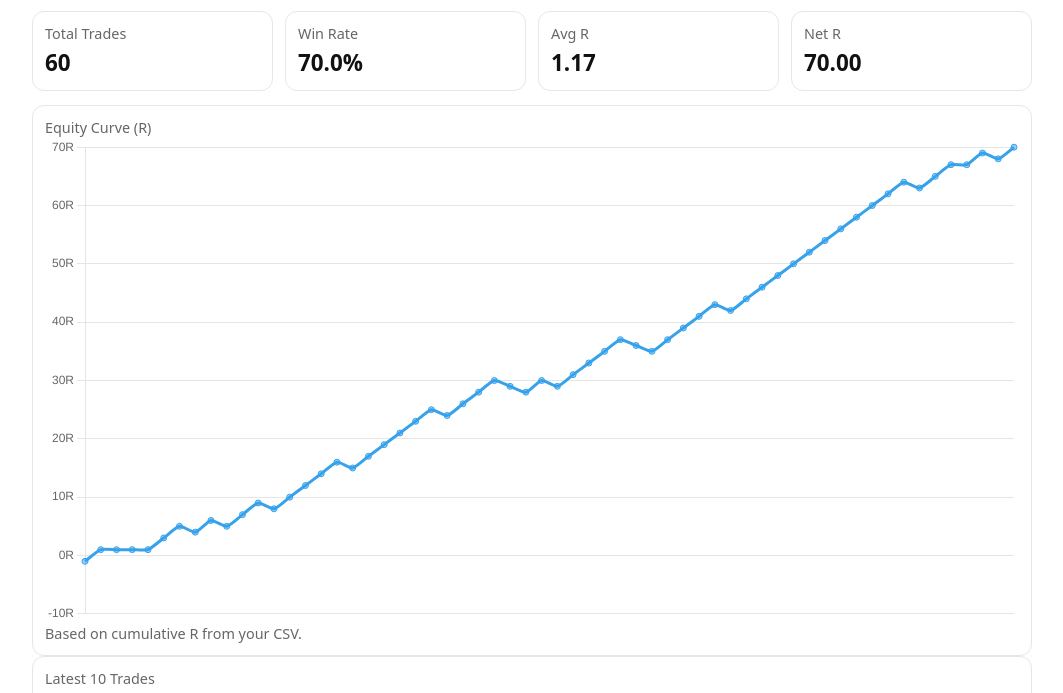
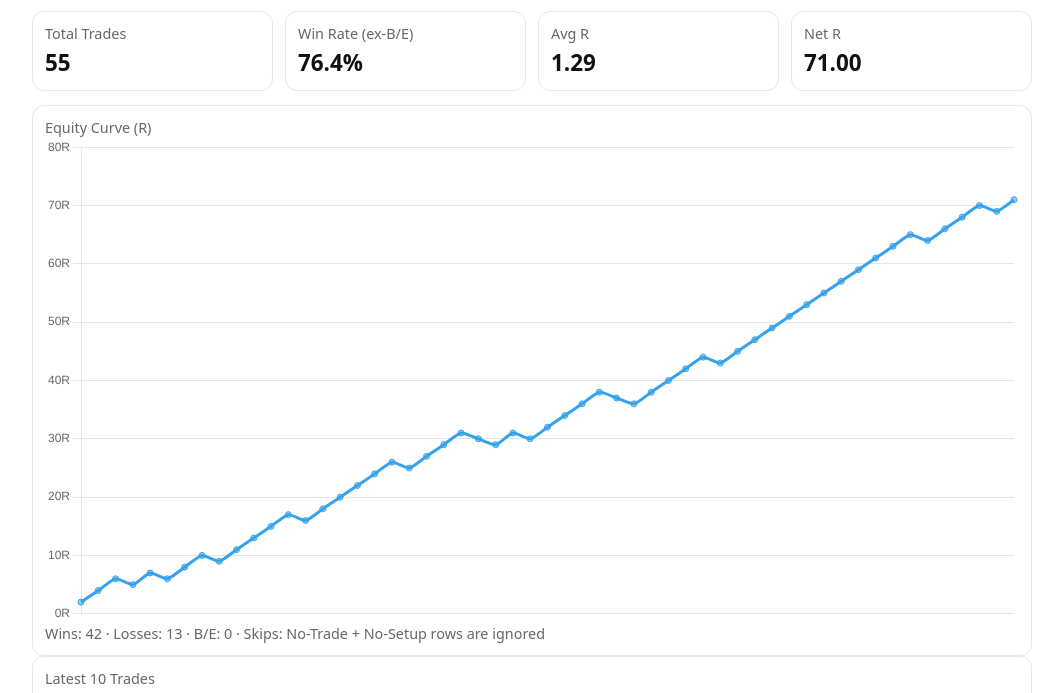
Before and after one commit to bigdog0303/Trade-Dashboard, a plain HTML site: page index.html in a window 1280 px wide. Shown: the part 52-745 px from the top of the page, without its empty margins (108-1171 px from the left). Drawn offline with nearby package versions, Linux system fonts and the light colour scheme.

Commit message:
Update index.html

```diff
--- a/index.html
+++ b/index.html
@@ -23,7 +23,7 @@
   th,td{border-bottom:1px solid var(--line);padding:8px 6px;text-align:left;font-size:.92rem}
   th{font-weight:700}
   .empty{padding:12px;border:1px dashed var(--line);border-radius:12px;color:var(--muted)}
-  .ok{color:#22c55e}.bad{color:#ef4444}
+  .ok{color:#22c55e}.bad{color:#ef4444}.be{color:#a3a3a3}
   canvas{width:100%;max-width:100%;height:240px}
 </style>
 </head>
@@ -36,7 +36,7 @@
 
   <div class="grid">
     <div class="card"><div class="k">Total Trades</div><div class="v" id="k-total">–</div></div>
-    <div class="card"><div class="k">Win Rate</div><div class="v" id="k-winrate">–</div></div>
+    <div class="card"><div class="k">Win Rate (ex-B/E)</div><div class="v" id="k-winrate">–</div></div>
     <div class="card"><div class="k">Avg R</div><div class="v" id="k-avgR">–</div></div>
     <div class="card"><div class="k">Net R</div><div class="v" id="k-netR">–</div></div>
   </div>
@@ -44,7 +44,7 @@
   <div class="card">
     <div class="k">Equity Curve (R)</div>
     <canvas id="eq"></canvas>
-    <div class="muted">Based on cumulative R from your CSV.</div>
+    <div class="muted" id="note"></div>
   </div>
 
   <div class="card">
@@ -53,101 +53,112 @@
   </div>
 
   <div id="empty" class="empty" style="display:none">
-    Add a <code>data.csv</code> (Export from Excel). First row should be headers including at least
-    <code>Date, Result, R</code>. Optional: <code>Pair, Setup, Week, Notes</code>.
+    Add a <code>data.csv</code> with headers including at least <code>Date, Result, R</code>.
+    Optional headers like <code>Filter, Pair, Setup, Week, Notes</code> are ignored unless present.
   </div>
 </main>
 
 <script src="https://cdn.jsdelivr.net/npm/chart.js@4.4.0/dist/chart.umd.min.js"></script>
 <script>
-/* --- Robust CSV + date parsing --- */
+/* ========= CONFIG ========= */
+const CFG = {
+  includeBreakEvenInTotal: true,   // set to false to exclude B/E from Total Trades
+};
+/* ========================= */
+
 function parseCSV(text){
-  // Split respecting quotes
   const lines = text.replace(/\r/g,'').trim().split('\n');
   const rows = lines.map(line=>{
     const out=[]; let cur=''; let q=false;
     for(let i=0;i<line.length;i++){
       const c=line[i];
-      if(c === '"'){ q = !q; continue; }
+      if(c === '"'){ q=!q; continue; }
       if(c === ',' && !q){ out.push(cur); cur=''; continue; }
       cur += c;
     }
     out.push(cur);
     return out.map(s=>s.trim());
   });
-
   if(!rows.length) return [];
 
-  // Header map (case-insensitive)
   const header = rows[0].map(h=>h.trim().toLowerCase());
   const idx = Object.fromEntries(header.map((h,i)=>[h,i]));
+  const col = names => { for (const n of names) if (idx[n] != null) return idx[n]; return -1; };
 
-  // Helper: get column safely (multiple possible names)
-  const col = (names) => {
-    for (const n of names) if (idx[n] != null) return idx[n];
-    return -1;
-  };
-
-  const iDate = col(['date']);
+  const iDate   = col(['date']);
   const iResult = col(['result','outcome']);
-  const iR = col(['r','rr','net r','netr']);
-  const iPair = col(['pair','symbol','asset']);
-  const iSetup = col(['setup','strategy','pattern']);
-  const iWeek = col(['week','week #','weekno','week number']);
-  const iNotes = col(['notes','note','comment','comments']);
+  const iR      = col(['r','rr','net r','netr']);
+  const iFilter = col(['filter']);  // optional
+  const iPair   = col(['pair','symbol','asset']);
+  const iSetup  = col(['setup','strategy','pattern']);
+  const iWeek   = col(['week','week #','weekno','week number']);
+  const iNotes  = col(['notes','note','comment','comments']);
 
   function parseDateFlexible(s){
     if(!s) return null;
     const t = s.trim();
-
-    // 1) 2025-11-05
     let m = t.match(/^(\d{4})-(\d{1,2})-(\d{1,2})$/);
-    if(m) return new Date(Number(m[1]), Number(m[2])-1, Number(m[3]));
-
-    // 2) 1/5/2025 or 11/05/25 (assume MM/DD if first <=12 else DD/MM)
+    if(m) return new Date(+m[1], +m[2]-1, +m[3]);
     m = t.match(/^(\d{1,2})\/(\d{1,2})\/(\d{2,4})$/);
     if(m){
-      let a=Number(m[1]), b=Number(m[2]), y=Number(m[3]); if(y<100) y+=2000;
-      const mm = (a<=12 && (b>12 || a<=12 && b<=31)) ? a : b;
+      let a=+m[1], b=+m[2], y=+m[3]; if(y<100) y+=2000;
+      const mm = (a<=12 && (b>12 || b<=31)) ? a : b;
       const dd = (mm===a) ? b : a;
       return new Date(y, mm-1, dd);
     }
-
-    // 3) 1-Apr-2025 / 01-Apr-2025 / 1 Apr 2025
     m = t.match(/^(\d{1,2})[-\s](Jan|Feb|Mar|Apr|May|Jun|Jul|Aug|Sep|Oct|Nov|Dec)[-\s](\d{2,4})$/i);
     if(m){
-      const dd = Number(m[1]);
+      const dd = +m[1];
       const mon = ['jan','feb','mar','apr','may','jun','jul','aug','sep','oct','nov','dec'].indexOf(m[2].toLowerCase());
-      let y = Number(m[3]); if(y<100) y+=2000;
+      let y = +m[3]; if(y<100) y+=2000;
       if(mon>=0) return new Date(y, mon, dd);
     }
-
-    // 4) Fallback native parser (last resort)
     const d = new Date(t);
     return isNaN(d) ? null : d;
   }
+  const cleanNum = x => parseFloat(String(x??'').replace(/[−–—]/g,'-').replace(',','.'));
 
+  // Parse rows
   const data = rows.slice(1).map(r=>{
     const dateStr = iDate>=0 ? r[iDate] : '';
-    const d = parseDateFlexible(dateStr);
-    const Rraw = iR>=0 ? r[iR] : '';
-    const R = parseFloat(String(Rraw).replace(',','.'));
-    const result = (iResult>=0 ? r[iResult] : '').trim().toLowerCase();
+    const dateObj = parseDateFlexible(dateStr);
+    const resultRaw = (iResult>=0 ? r[iResult] : '').toLowerCase();
+    const R = cleanNum(iR>=0 ? r[iR] : '');
+    const filterRaw = (iFilter>=0 ? r[iFilter] : '').toLowerCase();
+
     return {
-      dateStr, dateObj: d,
-      pair: iPair>=0 ? r[iPair] : '',
+      dateStr, dateObj,
+      pair:  iPair>=0  ? r[iPair]  : '',
       setup: iSetup>=0 ? r[iSetup] : '',
-      result,
-      R: Number.isFinite(R) ? R : NaN,
-      week: iWeek>=0 ? r[iWeek] : '',
+      week:  iWeek>=0  ? r[iWeek]  : '',
       notes: iNotes>=0 ? r[iNotes] : '',
+      resultRaw, filterRaw, R
     };
   }).filter(row=>{
-    // Keep rows that have a valid date AND a numeric R
-    return row.dateObj instanceof Date && !isNaN(row.dateObj) && Number.isFinite(row.R);
+    // keep only rows with a valid date
+    return row.dateObj instanceof Date && !isNaN(row.dateObj);
   });
 
   return data;
+}
+
+function classify(row){
+  // Skip explicit "No Trade" or Filter says "No Set up/Setup/Trade"
+  if(/no\s*trade/.test(row.resultRaw)) return 'skip';
+  if(/no\s*set\s*up|no\s*setup|no\s*trade/.test(row.filterRaw)) return 'skip';
+
+  // Normalize "3 Win" / "3 Loss"
+  if(/win/.test(row.resultRaw)) return 'win';
+  if(/loss|lose/.test(row.resultRaw)) return 'loss';
+  if(/break[-\s]?even|^be$|^b\/?e$/.test(row.resultRaw)) return 'be';
+
+  // Fallback to R sign if present
+  if(Number.isFinite(row.R)){
+    if(row.R>0) return 'win';
+    if(row.R<0) return 'loss';
+    return 'be';
+  }
+  return 'skip';
 }
 
 async function load(){
@@ -164,33 +175,42 @@ async function load(){
     return;
   }
 
-  const trades = parseCSV(csv);
-  if(!trades.length){
+  const rows = parseCSV(csv);
+  if(!rows.length){
     document.getElementById('empty').style.display='';
     document.getElementById('updated').textContent='Updated: '+new Date().toLocaleString();
     return;
   }
 
-  // Sort by date ascending
-  trades.sort((a,b)=> a.dateObj - b.dateObj);
+  const trades = rows.map(r => ({...r, cls: classify(r)}))
+                     .filter(r => r.cls !== 'skip')
+                     .sort((a,b)=> a.dateObj - b.dateObj);
+
+  const wins   = trades.filter(t=>t.cls==='win').length;
+  const losses = trades.filter(t=>t.cls==='loss').length;
+  const bes    = trades.filter(t=>t.cls==='be').length;
+
+  const netR = trades.reduce((s,t)=> s + (Number.isFinite(t.R)? t.R : 0), 0);
+  const avgR = trades.length ? (netR / trades.length) : 0;
+
+  const wrDenom = wins + losses; // exclude BE from win rate
+  const winrate = wrDenom ? (wins / wrDenom * 100) : 0;
+
+  const totalTrades = CFG.includeBreakEvenInTotal ? (wins + losses + bes) : (wins + losses);
 
   // KPIs
-  const total = trades.length;
-  const wins = trades.filter(t=> t.result.startsWith('win')).length;
-  const netR = trades.reduce((s,t)=> s + t.R, 0);
-  const avgR = netR / total;
-  const winrate = (wins / total) * 100;
-
-  document.getElementById('k-total').textContent = total;
+  document.getElementById('k-total').textContent   = totalTrades;
   document.getElementById('k-winrate').textContent = winrate.toFixed(1)+'%';
-  document.getElementById('k-avgR').textContent = avgR.toFixed(2);
-  document.getElementById('k-netR').textContent = netR.toFixed(2);
-  document.getElementById('updated').textContent='Updated: '+new Date().toLocaleString();
+  document.getElementById('k-avgR').textContent    = avgR.toFixed(2);
+  document.getElementById('k-netR').textContent    = netR.toFixed(2);
+  document.getElementById('updated').textContent   = 'Updated: '+new Date().toLocaleString();
+  document.getElementById('note').textContent =
+    `Wins: ${wins} · Losses: ${losses} · B/E: ${bes} · Skips: No-Trade + No-Setup rows are ignored`;
 
   // Equity curve
   let cum=0;
   const labels = trades.map(t=> t.dateStr || t.dateObj.toISOString().slice(0,10));
-  const eq = trades.map(t=> (cum += t.R));
+  const eq = trades.map(t=> (cum += (Number.isFinite(t.R)? t.R:0)));
   new Chart(document.getElementById('eq'),{
     type:'line',
     data:{labels,datasets:[{data:eq,fill:false,tension:0.2}]},
@@ -201,26 +221,28 @@ async function load(){
 
   // Latest 10
   const last = trades.slice(-10).reverse();
-  const rows = last.map(t=>`
+  const rowsHtml = last.map(t=>{
+    const cls = t.cls==='win'?'ok':t.cls==='loss'?'bad':'be';
+    const resLabel = t.cls==='be' ? 'B/E' : (t.cls==='win'?'Win':'Loss');
+    return `
       <tr>
         <td>${t.dateStr || t.dateObj.toLocaleDateString()}</td>
         <td>${t.pair||''}</td>
         <td>${t.setup||''}</td>
-      <td class="${t.result.startsWith('win')?'ok':(t.result.startsWith('loss')?'bad':'')}">${t.result||''}</td>
-      <td>${t.R.toFixed(2)}</td>
+        <td class="${cls}">${resLabel}</td>
+        <td>${Number.isFinite(t.R)? t.R.toFixed(2) : ''}</td>
         <td>${t.week||''}</td>
         <td>${t.notes||''}</td>
-    </tr>
-  `).join('');
+      </tr>`;
+  }).join('');
   document.getElementById('table-wrap').innerHTML = `
     <table>
       <thead><tr>
         <th>Date</th><th>Pair</th><th>Setup</th><th>Result</th><th>R</th><th>Week</th><th>Notes</th>
       </tr></thead>
-      <tbody>${rows}</tbody>
+      <tbody>${rowsHtml}</tbody>
     </table>`;
 }
-
 load();
 </script>
 </body>
```
Lines whose indentation alone changed are shown as unchanged.
